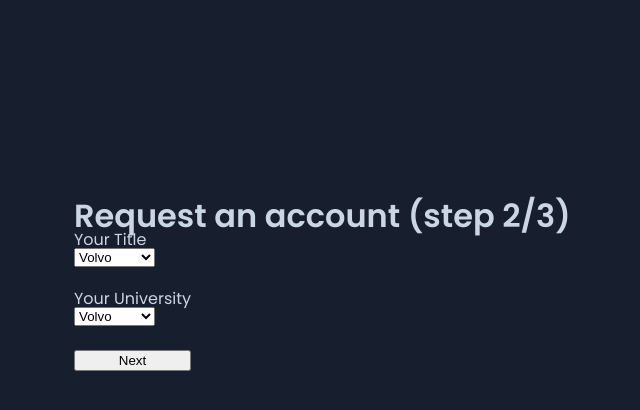
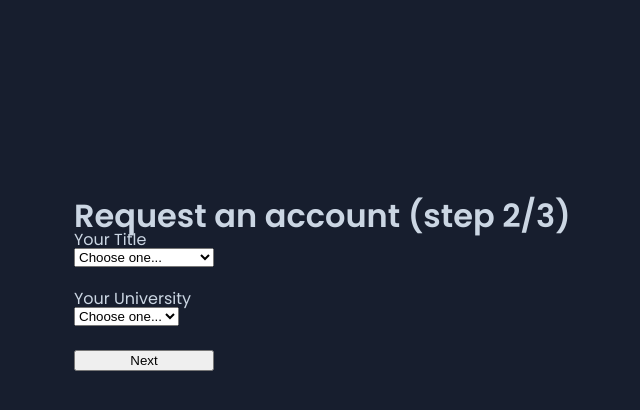
Before and after one commit to ntnu-web-prosjekt/webprosjekt, a React (Create React App) app: page /registration in a window 1280 px wide. Both pictures are taken after typing "Sample", "Sample", "5551234", "name@example.com", "Sample123", "Sample123" into the empty fields and a click on the input "Next". Shown: the top 410 px of the page, without its empty margins (278-918 px from the left). Built offline with nearby package versions, Linux system fonts and the light colour scheme.

Commit message:
Added correct options to registration

```diff
--- a/src/components/registration/RegistrationForm.jsx
+++ b/src/components/registration/RegistrationForm.jsx
@@ -202,10 +202,10 @@
               onChange={this.handleChange}
               required
             >
-              <option value="volvo">Volvo</option>
-              <option value="saab">Saab</option>
-              <option value="mercedes">Mercedes</option>
-              <option value="audi">Audi</option>
+              <option value="" disabled>Choose one...</option>
+              <option value="volvo">Professor</option>
+              <option value="saab">Associate professor</option>
+              <option value="mercedes">Doctor</option>
             </select>
           </label>
           <label>
@@ -217,10 +217,9 @@
               onChange={this.handleChange}
               required
             >
-              <option value="volvo">Volvo</option>
-              <option value="saab">Saab</option>
-              <option value="mercedes">Mercedes</option>
-              <option value="audi">Audi</option>
+              <option value="" disabled>Choose one...</option>
+              <option value="volvo">NTNU</option>
+              <option value="saab">UIO</option>
             </select>
           </label>
           <input type="submit" value="Next" />
```
